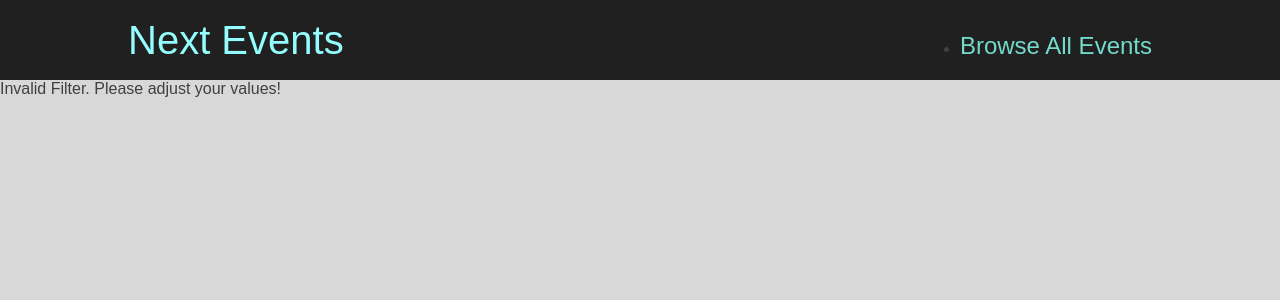
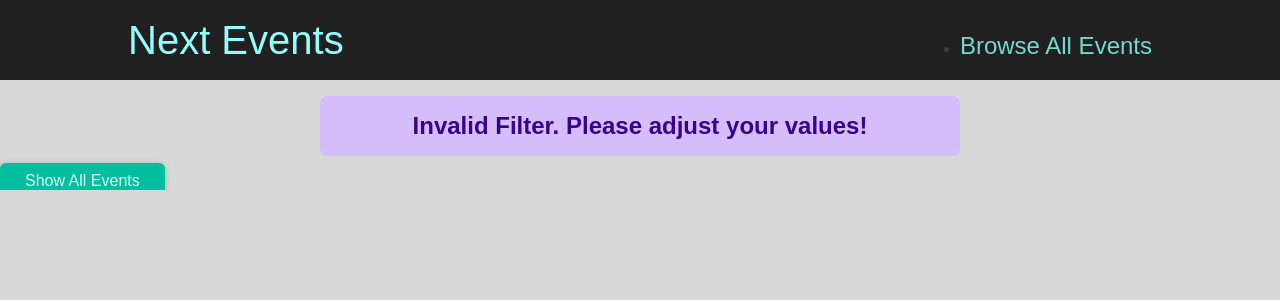
Before and after one commit to jeandre-visser/nextjs-course-project1, a Next.js app: page /events/e2 in a window 1280 px wide. Shown: the top 300 px of the page. Built offline with nearby package versions, Linux system fonts and the light colour scheme.

Commit message:
Show error alert

```diff
--- /dev/null
+++ b/components/ui/error-alert.js
@@ -0,0 +1,7 @@
+import classes from './error-alert.module.css';
+
+function ErrorAlert(props) {
+  return <div className={classes.alert}>{props.children}</div>;
+}
+
+export default ErrorAlert;
--- /dev/null
+++ b/components/ui/error-alert.module.css
@@ -0,0 +1,12 @@
+.alert {
+  margin: 1rem auto;
+  padding: 1rem 2rem;
+  width: 90%;
+  max-width: 40rem;
+  background-color: #d5bdfc;
+  color: #38028d;
+  font-weight: bold;
+  font-size: 1.5rem;
+  text-align: center;
+  border-radius: 6px;
+}
--- a/pages/events/[...slug].js
+++ b/pages/events/[...slug].js
@@ -3,6 +3,8 @@
 import { getFilteredEvents } from '@/dummy-data';
 import EventList from '@/components/events/event-list';
 import ResultsTitle from '@/components/events/results-title';
+import Button from '@/components/ui/button';
+import ErrorAlert from '@/components/ui/error-alert';
 
 const FilteredEventsPage = () => {
   const router = useRouter();
@@ -27,7 +29,16 @@
     numMonth < 1 ||
     numMonth > 12
   ) {
-    return <p>Invalid Filter. Please adjust your values!</p>;
+    return (
+      <Fragment>
+        <ErrorAlert>
+          <p>Invalid Filter. Please adjust your values!</p>
+        </ErrorAlert>
+        <div className='center'>
+          <Button link='/events'>Show All Events</Button>
+        </div>
+      </Fragment>
+    );
   }
 
   const filteredEvents = getFilteredEvents({
@@ -36,7 +47,12 @@
   });
 
   if (!filteredEvents || filteredEvents.length === 0) {
-    return <p>No events found for the chosen filter!</p>;
+    return (
+      <Fragment>
+        <p>No events found for the chosen filter!</p>
+        <Button link='/events'>Show All Events</Button>
+      </Fragment>
+    );
   }
 
   return (
```
Also changed, not shown: pages/events/[eventId].js (+6 -1 lines).
